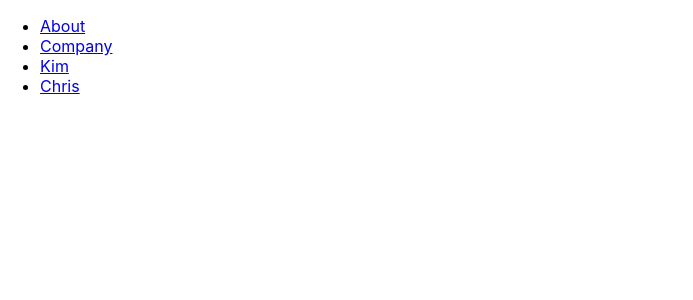
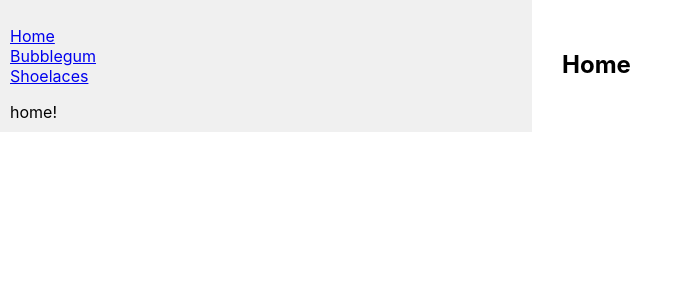
Before and after one commit to charlesmartinreed/react-router-mcginnis-course, a React (Create React App) app: page / in a window 1280 px wide. Shown: the top 300 px of the page, without its empty margins (0-693 px from the left). Built offline with nearby package versions, Linux system fonts and the light colour scheme.

Commit message:
Demonstrate basics of rendering multiple routes at once.

```diff
--- a/src/App.js
+++ b/src/App.js
@@ -1,31 +1,58 @@
 import React, { Component } from 'react';
-import { BrowserRouter as Router, Route, Link, Switch } from 'react-router-dom';
+import { BrowserRouter as Router, Route, Link } from 'react-router-dom';
 
-const About = () => <h2>About</h2>
-const Company = () => <h2>Company</h2>
-const User = ({match}) => (
-	<div>
-		<h2>User: {match.params.user}</h2>
-	</div>
-)
+// you can render more than one route at any point in your app
+const routes = [
+	{
+		path: '/',
+		exact: true,
+		sidebar: () => <div>home!</div>,
+		main: () => <h2>Home</h2>,
+	},
+	{
+		path: '/bubblegum',
+		sidebar: () => <div>bubblegum!</div>,
+		main: () => <h2>Bubblegum</h2>,
+	},
+	{
+		path: '/shoelaces',
+		sidebar: () => <div>shoelaces!</div>,
+		main: () => <h2>Shoelaces</h2>,
+	}
+]
 
+// map over routes array, render either sidebar or main
 class App extends Component {
 	render() {
 		return (
 			<Router>
-				<div>
-					<ul>
-						<li><Link to='/about'>About</Link></li>
-						<li><Link to='/company'>Company</Link></li>
-						<li><Link to='/kim'>Kim</Link></li>
-						<li><Link to='/chris'>Chris</Link></li>
+				<div style={{display: 'flex'}}>
+				<div style={{
+					padding: '10px',
+					width: '40%',
+					background: '#f0f0f0'
+				}}>
+					<ul style={{listStyleType: 'none', padding: 0}}>
+						<li><Link to='/'>Home</Link></li>
+						<li><Link to='/bubblegum'>Bubblegum</Link></li>
+						<li><Link to='/shoelaces'>Shoelaces</Link></li>
 					</ul>
 
-				<Switch>
-					<Route path='/about' component={About} />
-					<Route path='/company' component={Company} />
-					<Route path='/:user' component={User} />
-				</Switch>
+					{routes.map((route) => (
+						<Route
+						key={route.path} path={route.path} exact={route.exact} component={route.sidebar} />
+					))}
+				</div>
+					<div style={{flex: 1, padding: '30px'}}>
+						{routes.map(({ path, exact, main}) => (
+							<Route
+								key={path}
+								path={path}
+								exact={exact}
+								component={main}
+							/>
+						))}
+					</div>
 				</div>
 			</Router>
 		)
```
